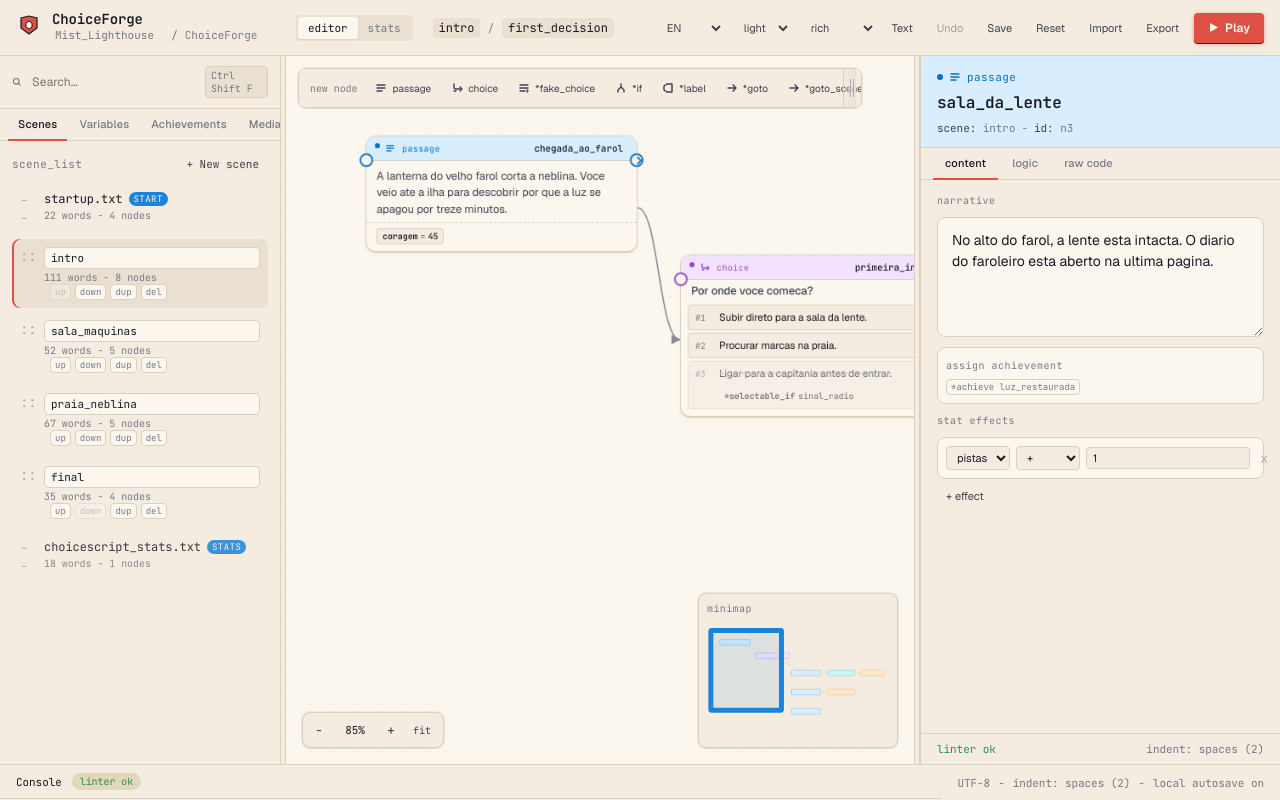
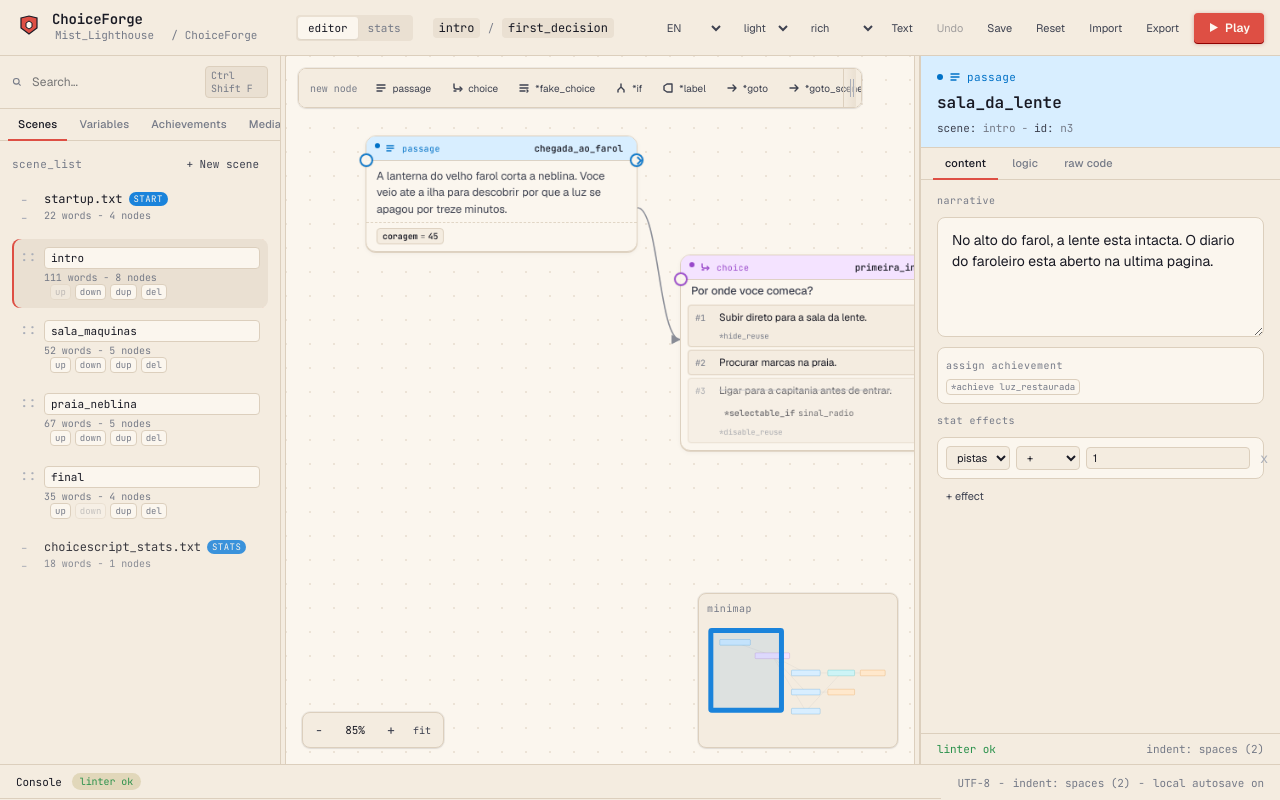
Before and after one commit to viniman27/ChoiceForge, a React (Vite) app: page / in a window 1280 px wide. Built offline with nearby package versions, Linux system fonts and the light colour scheme.

Commit message:
Show reuse modes in sample

```diff
--- a/src/components/LeftPanel.tsx
+++ b/src/components/LeftPanel.tsx
@@ -234,8 +234,8 @@ function nodeSearchTargets(node: StoryNode): string[] {
   return [
     node.body ?? "",
     node.prompt ?? "",
-    ...(node.options?.map((option) => `${option.text} ${option.cond?.expr ?? ""}`) ?? []),
-    ...(node.fakeOptions?.map((option) => `${option.text} ${option.cond?.expr ?? ""}`) ?? []),
+    ...(node.options?.map((option) => `${option.text} ${option.cond?.expr ?? ""} ${option.reuse ? `*${option.reuse}_reuse` : ""}`) ?? []),
+    ...(node.fakeOptions?.map((option) => `${option.text} ${option.cond?.expr ?? ""} ${option.reuse ? `*${option.reuse}_reuse` : ""}`) ?? []),
     ...(node.branches?.map((branch) => `${branch.kind} ${branch.expr ?? ""}`) ?? []),
     ...(node.sets?.map((set) => `${set.var} ${set.op} ${set.val}`) ?? []),
     node.target ?? "",
--- a/src/data/sampleProject.ts
+++ b/src/data/sampleProject.ts
@@ -21,9 +21,9 @@ const intro: SceneGraph = {
       title: "primeira_investigacao",
       prompt: "Por onde voce comeca?",
       options: [
-        { text: "Subir direto para a sala da lente.", to: "n3", cond: null, sets: [{ var: "coragem", op: "%+", val: "5" }] },
+        { text: "Subir direto para a sala da lente.", to: "n3", cond: null, reuse: "hide", sets: [{ var: "coragem", op: "%+", val: "5" }] },
         { text: "Procurar marcas na praia.", to: "n4", cond: null, sets: [{ var: "pistas", op: "+", val: "1" }] },
-        { text: "Ligar para a capitania antes de entrar.", to: "n5", cond: { type: "selectable_if", expr: "sinal_radio" }, sets: [{ var: "sinal_radio", op: "=", val: "false" }] },
+        { text: "Ligar para a capitania antes de entrar.", to: "n5", cond: { type: "selectable_if", expr: "sinal_radio" }, reuse: "disable", sets: [{ var: "sinal_radio", op: "=", val: "false" }] },
       ],
     },
     {
```
